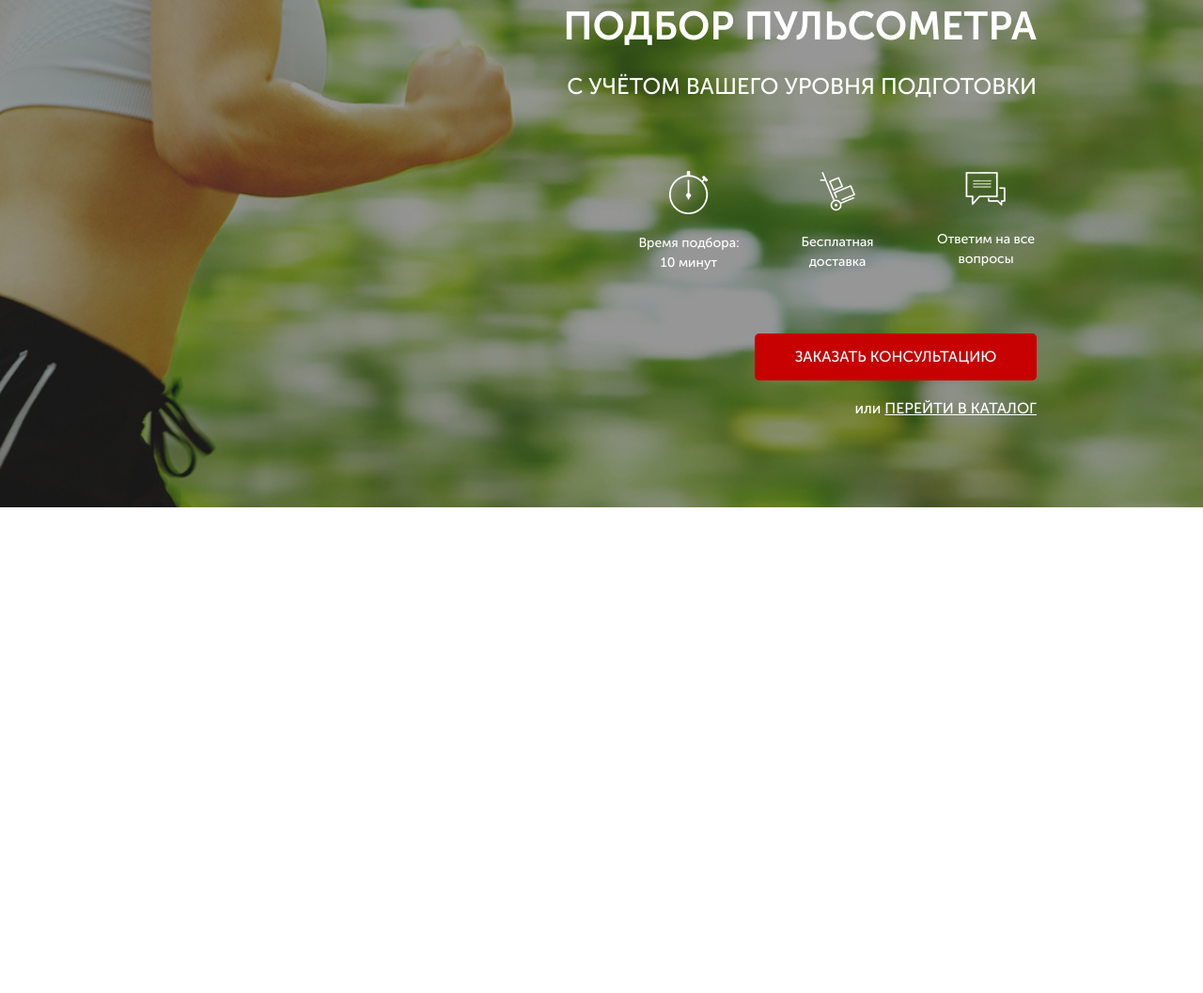
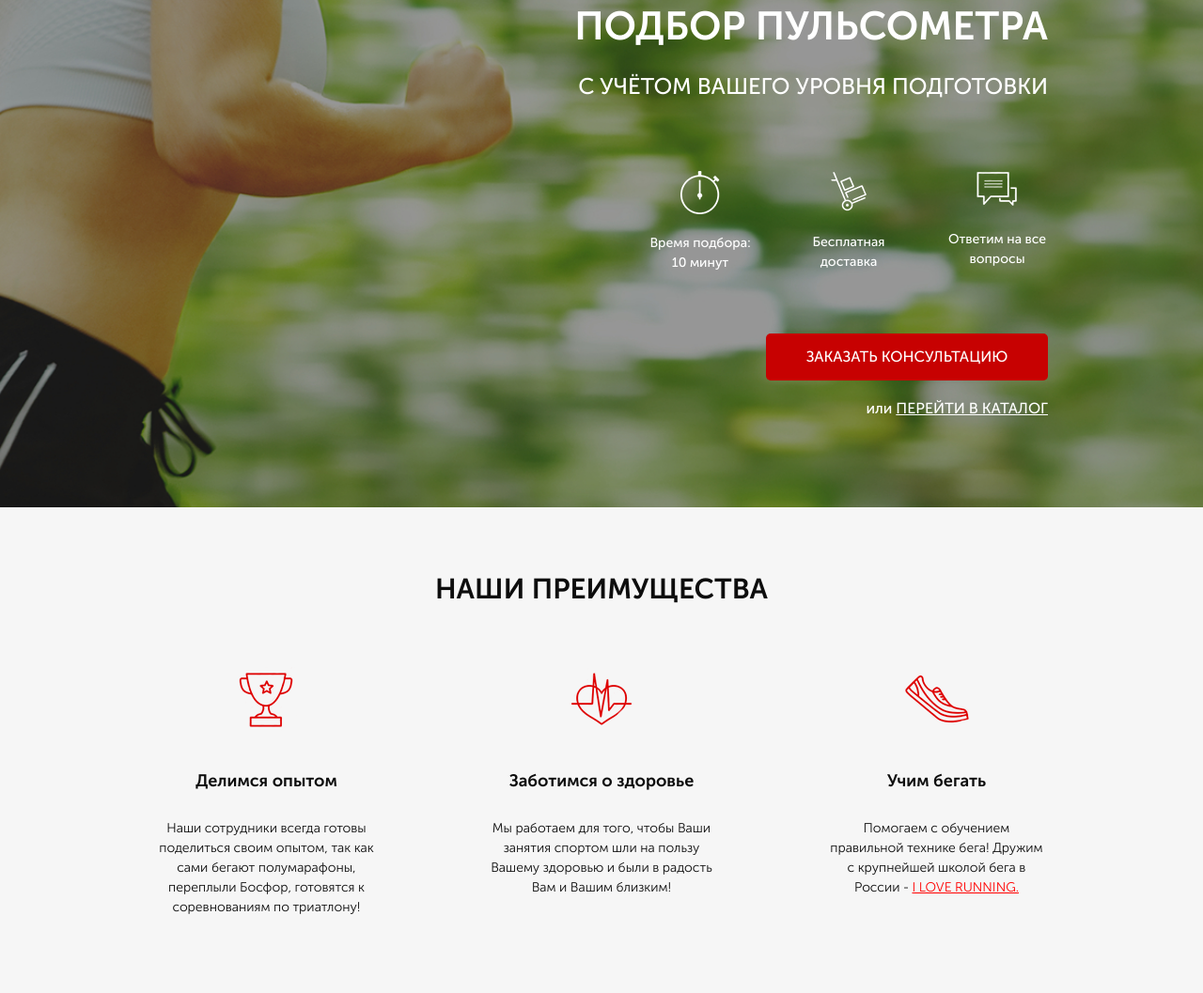
Before and after one commit to keknadr/pulse, a website: page src/index.html in a window 1280 px wide. Shown: the part 165-1222 px from the top of the page at 94% size. Before the commit the page ends 800 px from the top, so only its background shows below. Drawn offline with Linux system fonts and the light colour scheme; files whose address does not match are found by name.

Commit message:
The second screen without adaptive

```diff
--- a/src/index.html
+++ b/src/index.html
@@ -7,7 +7,6 @@
     <meta name="viewport" content="width=device-width, initial-scale=1.0">
     <title>Pulse</title>
     <link rel="stylesheet" href="css/bootstrap-reboot.min.css">
-    <link rel="stylesheet" href="css/bootstrap-grid.min.css">
     <link rel="stylesheet" href="css/fonts.css">
     <link rel="stylesheet" href="css/style.min.css">
 </head>
@@ -57,6 +56,36 @@
         </div>
     </div>
 
+    <div class="advantages">
+        <div class="container">
+            <h2 class="title title_advantages">НАШИ ПРЕИМУЩЕСТВА</h2>
+            <div class="advantages__wrapper">
+                <div class="advantages__item">
+                    <img src="icons/advantages/cup.png" alt="cup" class="advantages__icon">
+                    <div class="advantages__subtitle">Делимся опытом</div>
+                    <div class="advantages__descr">
+                        Наши сотрудники всегда готовы поделиться своим опытом, так как сами бегают полумарафоны, переплыли Босфор, готовятся к соревнованиям по триатлону!
+                    </div>
+                </div>
+                <div class="advantages__item">
+                    <img src="icons/advantages/heart.png" alt="heart" class="advantages__icon">
+                    <div class="advantages__subtitle">Заботимся о здоровье</div>
+                    <div class="advantages__descr">
+                        Мы работаем для того, чтобы Ваши занятия спортом шли на пользу Вашему здоровью и были в радость Вам и Вашим близким!
+                    </div>
+                </div>
+                <div class="advantages__item">
+                    <img src="icons/advantages/shoe.png" alt="shoe" class="advantages__icon">
+                    <div class="advantages__subtitle">Учим бегать</div>
+                    <div class="advantages__descr">
+                        Помогаем с обучением правильной технике бега! Дружим с крупнейшей школой бега в России - <a href="#">I LOVE RUNNING.</a>
+                    </div>
+                </div>
+            </div>
+        </div>
+
+
+    </div>
 </body>
 
 </html>
--- /dev/null
+++ b/src/sass/blocks/_advantages.scss
@@ -0,0 +1,33 @@
+.advantages {
+    min-height: 470px;
+    padding: 69px 0 81px 0;
+    background-color: #f6f6f6;
+    &__wrapper {
+        margin-top: 65px;
+        display: flex;
+        justify-content: space-between;
+    }
+    &__item {
+        display: flex;
+        flex-direction: column;
+        align-items: center;
+        max-width: 237px;
+    }
+    &__subtitle {
+        margin-top: 38px;
+        color: #0d0d0d;
+        font-size: 18px;
+        font-weight: 700;
+    }
+    &__descr {
+        margin-top: 26px;
+        color: #0d0d0d;
+        font-size: 14px;
+        font-weight: 300;
+        text-align: center;
+        a {
+            color: #ff0000;
+            text-decoration: underline;
+        }
+    }
+}
--- a/src/sass/blocks/_header.scss
+++ b/src/sass/blocks/_header.scss
@@ -5,7 +5,7 @@
     &__logo {
         width: 250px;
         img {
-            width: 100%;
+            max-width: 100%;
         }
     }
     &__official {
--- a/src/sass/blocks/_promo.scss
+++ b/src/sass/blocks/_promo.scss
@@ -1,7 +1,7 @@
 .promo {
     min-height: 650px;
     padding: 21px 0 93px 0;
-    background: url('../../img/main.jpg') center center/cover no-repeat;
+    background: url('../img/main.jpg') center center/cover no-repeat;
     &__wrapper {
         display: flex;
         flex-direction: column;
@@ -35,7 +35,6 @@
         text-align: center;
         img {
             display: block;
-            text-align: center;
             margin: 0 auto 20px auto
         }
     }
--- /dev/null
+++ b/src/sass/blocks/_titles.scss
@@ -0,0 +1,6 @@
+.title {
+    color: #0d0d0d;
+    font-size: 30px;
+    font-weight: 700;
+    text-align: center;
+}
--- a/src/sass/style.scss
+++ b/src/sass/style.scss
@@ -1,6 +1,6 @@
 @import 'base/variables';
 * {
-    font-family: 'Museo Sans Cyrl';
+    font-family: 'Museo Sans Cyrl', sans-serif;
 }
 .container {
     max-width: 950px;
@@ -9,3 +9,6 @@
 @import 'blocks/promo';
 @import 'blocks/header';
 @import 'blocks/buttons';
+@import 'blocks/advantages';
+@import 'blocks/titles';
+@import 'base/media'
```
Also changed, not shown: src/css/bootstrap-grid.min.css (deleted), src/css/style.min.css, src/icons/advantages/cup.png (added), src/icons/advantages/heart.png (added), src/icons/advantages/shoe.png (added).
